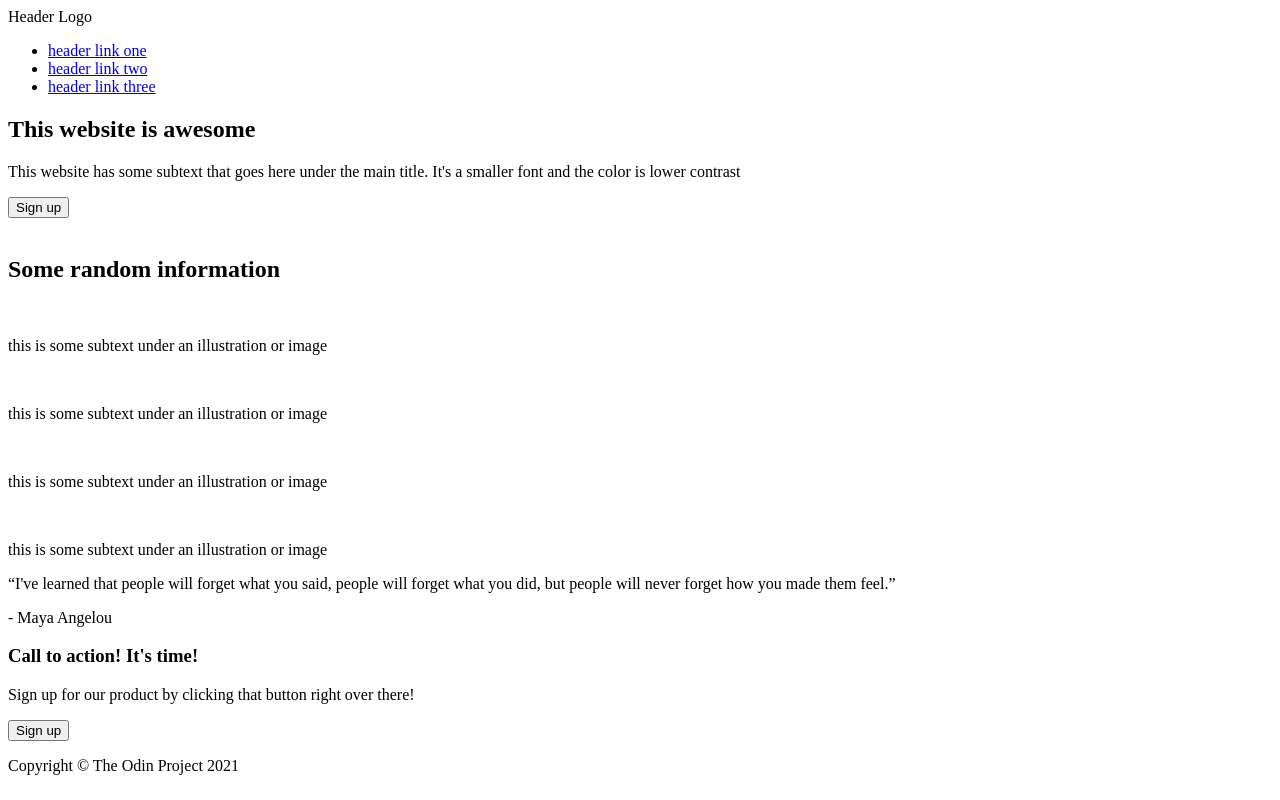
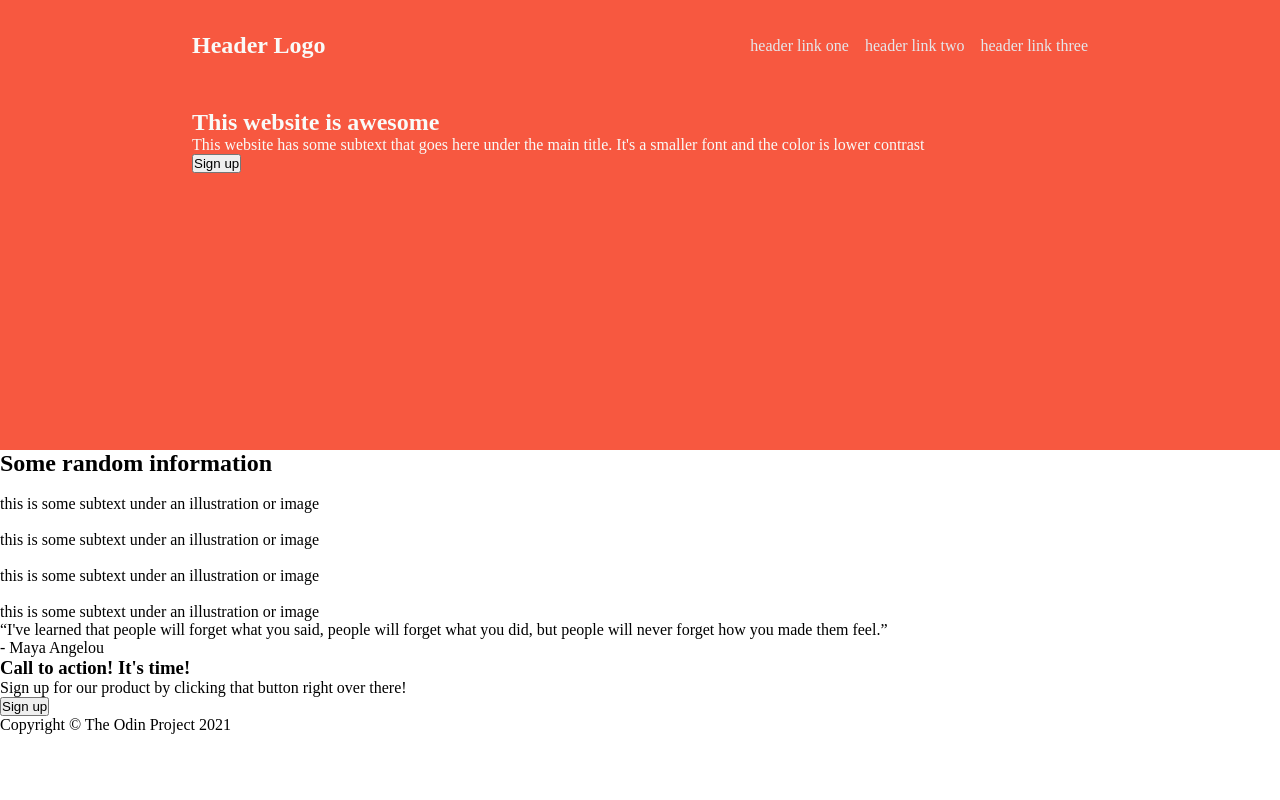
Before and after one commit to JohanSier/Odin_LandingExercise, a plain HTML site: page index.html in a window 1280 px wide. Drawn offline with Linux system fonts and the light colour scheme.

Commit message:
Update padding, gap and height properties to the header
Also add in README file credits for the hero image

```diff
--- a/index.html
+++ b/index.html
@@ -3,6 +3,7 @@
 <head>
     <meta charset="UTF-8">
     <meta name="viewport" content="width=device-width, initial-scale=1.0">
+    <link rel="stylesheet" href="style.css">
     <title>Odin Landing Page</title>
 </head>
 <body>
--- a/style.css
+++ b/style.css
@@ -9,13 +9,17 @@ header{
     color: #f9faf8;
     display: flex;
     flex-direction: column;
+    gap: 50px;
+    padding: 0 15%;
+    height: 450px;
 }
 
 nav{
     display: flex;
     justify-content: space-between;
     align-items: center;
-    padding: 16px;
+    width: 100%;
+    margin-top: 32px;
 }
 
 nav span{
@@ -32,5 +36,12 @@ nav ul{
 nav a{
     text-decoration: none;
     color: #e5e7eb;
-    font-size: 18px;
+    font-size: 16px;
 }
+
+.hero{
+    display: flex;
+    justify-content: space-between;
+    align-items: center;
+    padding: 16px;
+}
```
Also changed, not shown: 1 other file.
